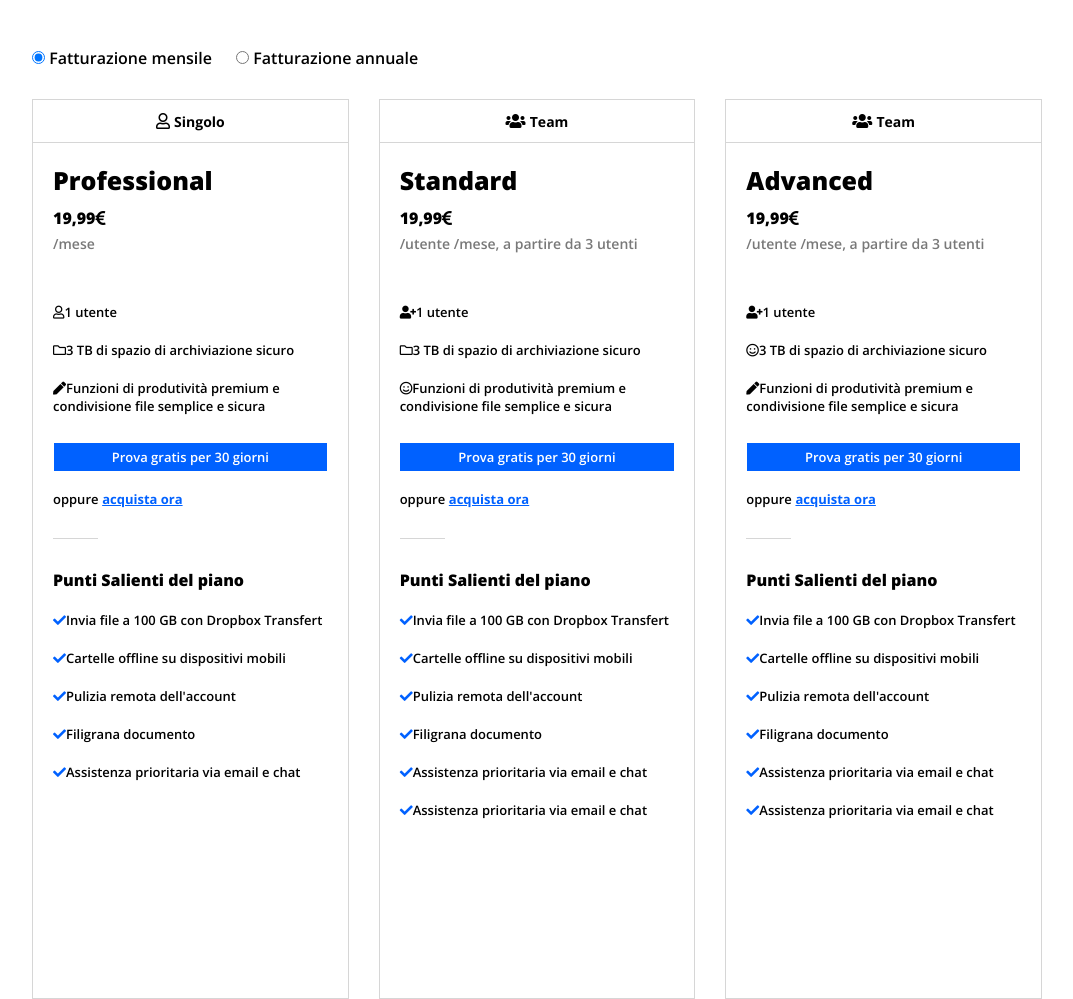
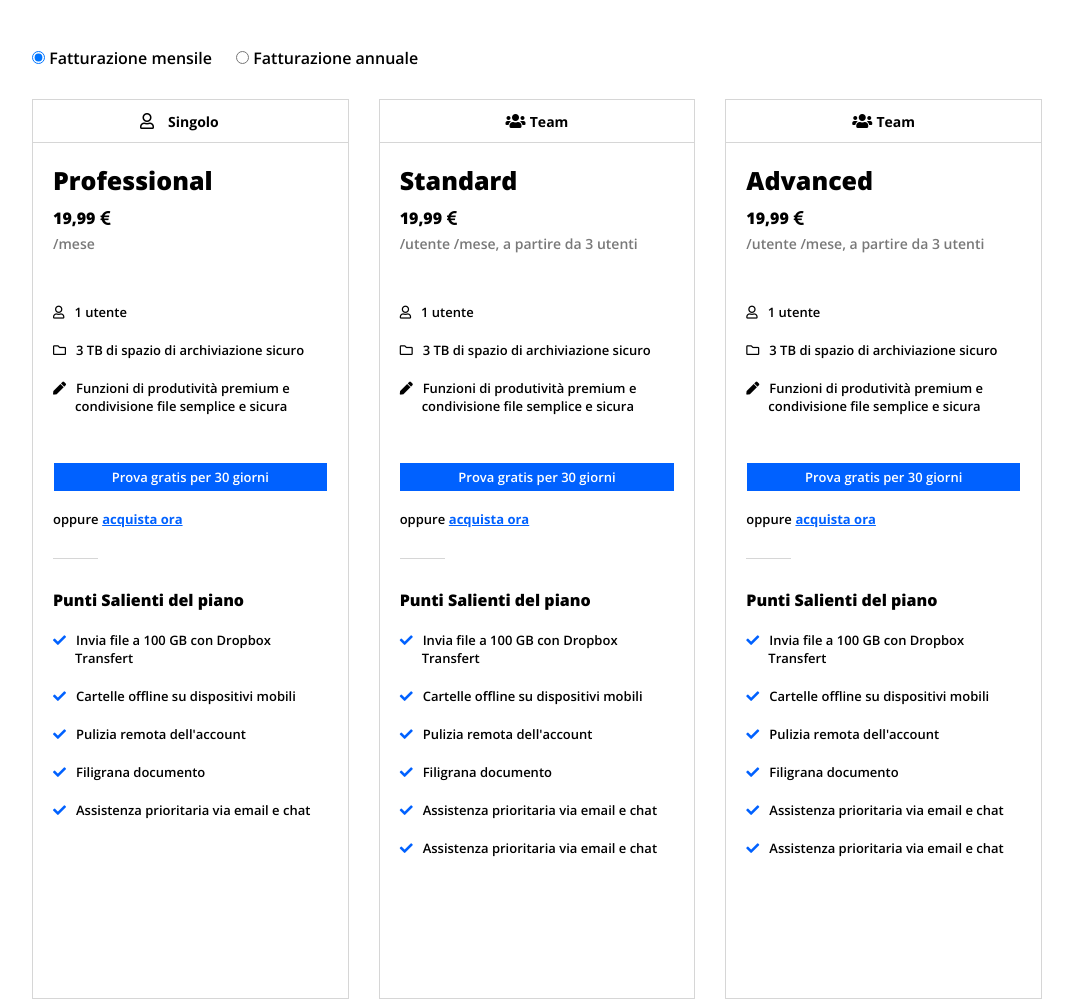
Before and after one commit to Alessandro-Fedele/htmlcss-dropbox, a plain HTML site: page index.html in a window 1280 px wide. Shown: the part 990-1989 px from the top of the page, without its empty margins (103-1176 px from the left). Drawn offline with nearby package versions, Linux system fonts and the light colour scheme.

Commit message:
ul fixed

```diff
--- a/css/style.css
+++ b/css/style.css
@@ -265,13 +265,32 @@ label {
     border-bottom: 1px solid rgba(201, 201, 201, 0.747);
 }
 
+li {
+    list-style: none;
+}
+
 .check-ul li {
-    list-style-type: none;
     padding-bottom: 20px;
+    padding-left: 22px;
 }
 
 .fa-check {
     color: #0061ff;
+    margin-left: -22px;
+    padding-right: 10px;
+}
+
+.user-ul {
+    padding-left: 22px;
+}
+
+.fa-user, .fa-folder, .fa-pen {
+    margin-left: -22px;
+    padding-right: 10px;
+}
+
+.fa-euro-sign {
+    padding-left: 5px;
 }
 
 .team-container {
--- a/index.html
+++ b/index.html
@@ -74,14 +74,12 @@
                     <div class="pad-b50">
                         <h6>/mese</h6>
                     </div>
-                    <div class="pad-bot">
-                        <p class="medium-text"><i class="far fa-user"></i>1 utente</p>
-                    </div>
-                    <div class="pad-bot">
-                        <p class="medium-text"><i class="far fa-folder"></i>3 TB di spazio di archiviazione sicuro</p>
-                    </div>
-                    <div class="pad-b30">
-                        <p class="medium-text"><i class="fas fa-pen"></i>Funzioni di produtività premium e condivisione file semplice e sicura</p>
+                    <div class="pad-b50">
+                        <ul class="user-ul">
+                            <li class="medium-text pad-bot"><i class="far fa-user"></i>1 utente</li>
+                            <li class="medium-text pad-bot"><i class="far fa-folder"></i>3 TB di spazio di archiviazione sicuro</li>
+                            <li class="medium-text"><i class="fas fa-pen"></i>Funzioni di produtività premium e condivisione file semplice e sicura</li>
+                        </ul>
                     </div>
                     <div class="pad-bot centered-text">
                         <a href="#" class="blue-button large-button">Prova gratis per 30 giorni</a>
@@ -122,14 +120,12 @@
                     <div class="pad-b50">
                         <h6>/utente /mese, a partire da 3 utenti</h6>
                     </div>
-                    <div class="pad-bot">
-                        <p class="medium-text"><i class="fas fa-user-plus"></i>1 utente</p>
-                    </div>
-                    <div class="pad-bot">
-                        <p class="medium-text"><i class="far fa-folder"></i>3 TB di spazio di archiviazione sicuro</p>
-                    </div>
-                    <div class="pad-b30">
-                        <p class="medium-text"><i class="far fa-smile"></i>Funzioni di produtività premium e condivisione file semplice e sicura</p>
+                    <div class="pad-b50">
+                        <ul class="user-ul">
+                            <li class="medium-text pad-bot"><i class="far fa-user"></i>1 utente</li>
+                            <li class="medium-text pad-bot"><i class="far fa-folder"></i>3 TB di spazio di archiviazione sicuro</li>
+                            <li class="medium-text"><i class="fas fa-pen"></i>Funzioni di produtività premium e condivisione file semplice e sicura</li>
+                        </ul>
                     </div>
                     <div class="pad-bot centered-text">
                         <a href="#" class="blue-button large-button">Prova gratis per 30 giorni</a>
@@ -171,14 +167,12 @@
                     <div class="pad-b50">
                         <h6>/utente /mese, a partire da 3 utenti</h6>
                     </div>
-                    <div class="pad-bot">
-                        <p class="medium-text"><i class="fas fa-user-plus"></i>1 utente</p>
-                    </div>
-                    <div class="pad-bot">
-                        <p class="medium-text"><i class="far fa-smile"></i>3 TB di spazio di archiviazione sicuro</p>
-                    </div>
-                    <div class="pad-b30">
-                        <p class="medium-text"><i class="fas fa-pen"></i>Funzioni di produtività premium e condivisione file semplice e sicura</p>
+                    <div class="pad-b50">
+                        <ul class="user-ul">
+                            <li class="medium-text pad-bot"><i class="far fa-user"></i>1 utente</li>
+                            <li class="medium-text pad-bot"><i class="far fa-folder"></i>3 TB di spazio di archiviazione sicuro</li>
+                            <li class="medium-text"><i class="fas fa-pen"></i>Funzioni di produtività premium e condivisione file semplice e sicura</li>
+                        </ul>
                     </div>
                     <div class="pad-bot centered-text">
                         <a href="#" class="blue-button large-button">Prova gratis per 30 giorni</a>
```
